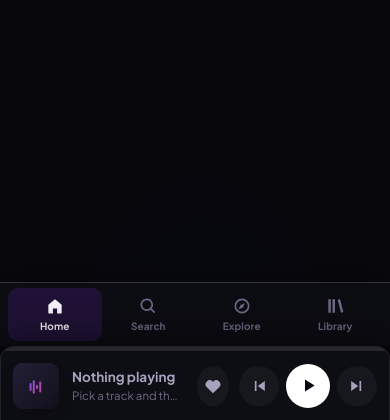
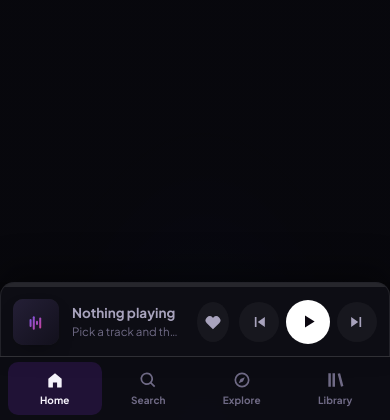
Before and after one commit to wintontomlinson/musicarea, a Flask app: page / in a window 390 px wide. Shown: the part 424-844 px from the top of the page. Run offline with Flask 3, Linux system fonts and the light colour scheme; data that the repository does not hold is empty.

Commit message:
Place mobile menu below player

```diff
--- a/static/css/app.css
+++ b/static/css/app.css
@@ -2571,7 +2571,7 @@ svg { width: 20px; height: 20px; fill: currentColor; flex: none; }
     z-index: 59;
     left: 0;
     right: 0;
-    bottom: var(--player-h);
+    bottom: 0;
     height: var(--mobile-nav-h);
     display: grid;
     grid-template-columns: repeat(4, minmax(0, 1fr));
@@ -2667,7 +2667,7 @@ svg { width: 20px; height: 20px; fill: currentColor; flex: none; }
 
   .player {
     left: 0; right: 0;
-    bottom: 0;
+    bottom: var(--mobile-nav-h);
     height: var(--player-h);
     border-radius: var(--r-md) var(--r-md) 0 0;
     border-bottom: 0;
```
